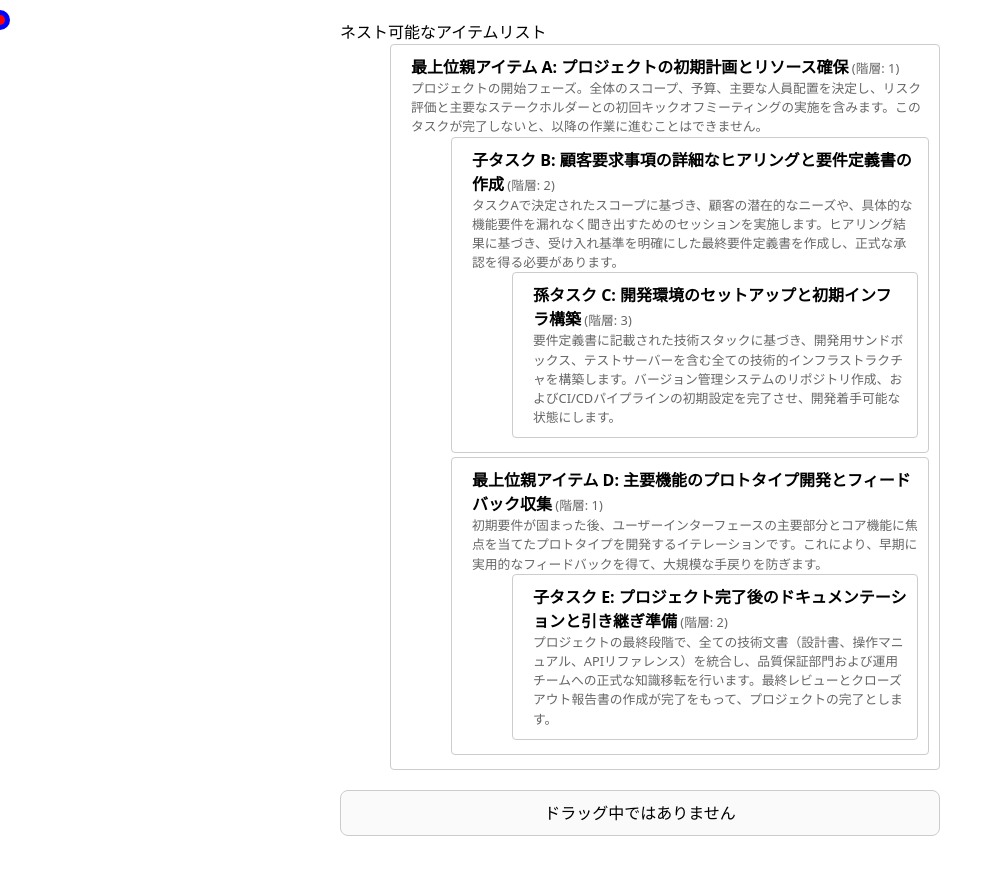
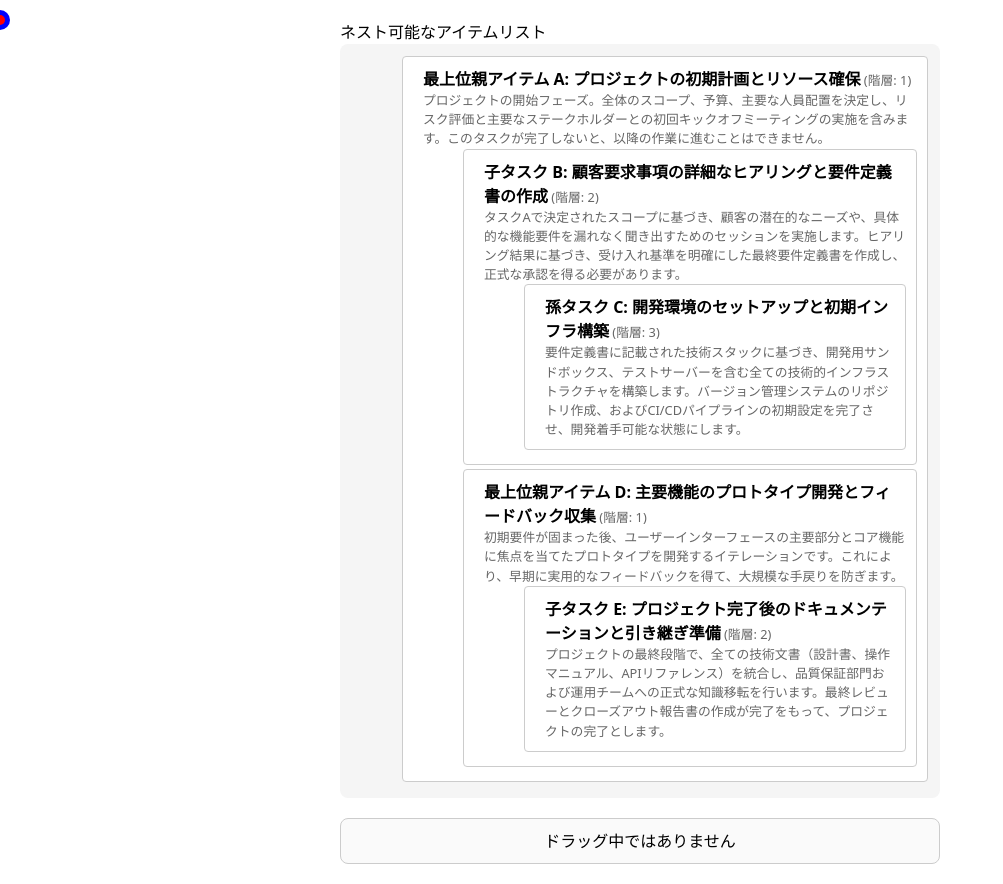
Before and after one commit to shoha-ryo/slideMemo, a Next.js app in the folder my-next-app/: page /task in a window 1280 px wide. Shown: the whole page, without its empty margins (0-1003 px from the left). Before the commit the page ends 856 px from the top, so only its background shows below. Built offline with nearby package versions, Linux system fonts and the light colour scheme.

Commit message:
feat: ボード＋ボードリストの作成

```diff
--- /dev/null
+++ b/my-next-app/src/app/task/components/Board.tsx
@@ -0,0 +1,28 @@
+'use client';
+
+import { useSortable } from "@dnd-kit/sortable";
+import { CSS } from "@dnd-kit/utilities";
+import Card from "./Card";
+
+export default function Board({ id, children }) {
+  const { attributes, listeners, setNodeRef, transform, transition } = useSortable({ id });
+
+  const style = {
+    transform: CSS.Transform.toString(transform),
+    transition,
+    padding: 12,
+    background: "#f5f5f5",
+    borderRadius: 8,
+    display: "inline-flex",
+    gap: 12,
+  };
+
+  return (
+    <div ref={setNodeRef} style={style} {...attributes} {...listeners}>
+      {children.map((c) => (
+        <Card key={c.id} {...c} />
+      ))}
+    </div>
+
+  );
+}
--- /dev/null
+++ b/my-next-app/src/app/task/components/BoardList.tsx
@@ -0,0 +1,21 @@
+'use client';
+
+import { SortableContext, verticalListSortingStrategy } from "@dnd-kit/sortable";
+import { DndContext } from "@dnd-kit/core";
+
+import Board from "./Board";
+
+function BoardList({ boards }) {
+  return (
+
+      <SortableContext items={boards}>
+        <div style={{ gap: 12 }}>
+          {boards.map((board) => (
+            <Board key={board.id} {...board} />
+          ))}
+        </div>
+      </SortableContext>
+  );
+}
+
+export default BoardList;
--- a/my-next-app/src/app/task/data.json
+++ b/my-next-app/src/app/task/data.json
@@ -1,18 +1,21 @@
 [
 	{
-    "id": "item-A",
+		"id": "board-1",
+		"children": [
+			{
+				"id": "card-A",
 				"level": 1,
 				"title": "最上位親アイテム A: プロジェクトの初期計画とリソース確保",
 				"details": "プロジェクトの開始フェーズ。全体のスコープ、予算、主要な人員配置を決定し、リスク評価と主要なステークホルダーとの初回キックオフミーティングの実施を含みます。このタスクが完了しないと、以降の作業に進むことはできません。",
 				"children": [
 					{
-        "id": "item-B",
+						"id": "card-B",
 						"level": 2,
 						"title": "子タスク B: 顧客要求事項の詳細なヒアリングと要件定義書の作成",
 						"details": "タスクAで決定されたスコープに基づき、顧客の潜在的なニーズや、具体的な機能要件を漏れなく聞き出すためのセッションを実施します。ヒアリング結果に基づき、受け入れ基準を明確にした最終要件定義書を作成し、正式な承認を得る必要があります。",
 						"children": [
 							{
-            "id": "item-C",
+								"id": "card-C",
 								"level": 3,
 								"title": "孫タスク C: 開発環境のセットアップと初期インフラ構築",
 								"details": "要件定義書に記載された技術スタックに基づき、開発用サンドボックス、テストサーバーを含む全ての技術的インフラストラクチャを構築します。バージョン管理システムのリポジトリ作成、およびCI/CDパイプラインの初期設定を完了させ、開発着手可能な状態にします。",
@@ -21,19 +24,22 @@
 						]
 					},
 					{
-			"id": "item-D",
+					"id": "card-D",
 					"level": 1,
 					"title": "最上位親アイテム D: 主要機能のプロトタイプ開発とフィードバック収集",
 					"details": "初期要件が固まった後、ユーザーインターフェースの主要部分とコア機能に焦点を当てたプロトタイプを開発するイテレーションです。これにより、早期に実用的なフィードバックを得て、大規模な手戻りを防ぎます。",
 					"children": [
 						{
-					"id": "item-E",
+							"id": "card-E",
 							"level": 2,
 							"title": "子タスク E: プロジェクト完了後のドキュメンテーションと引き継ぎ準備",
 							"details": "プロジェクトの最終段階で、全ての技術文書（設計書、操作マニュアル、APIリファレンス）を統合し、品質保証部門および運用チームへの正式な知識移転を行います。最終レビューとクローズアウト報告書の作成が完了をもって、プロジェクトの完了とします。",
-					"children": []}
+							"children": []
+						}
 					]
 					}
 				]
 			}
 		]
+	}
+]
--- a/my-next-app/src/app/task/page.tsx
+++ b/my-next-app/src/app/task/page.tsx
@@ -5,11 +5,12 @@ import React, { useState } from 'react';
 import { DndContext, DragOverlay, closestCenter, pointerWithin } from '@dnd-kit/core';
 import { getQuadrant } from './components/quadrantCollisionDetection';
 import  Card  from './components/Card';
+import BoardList from './components/BoardList';
 import ItemData from './data.json';
 import { moveCard } from './components/moveCards';
 import Dot from './components/Dot';
 import { usePointer } from './components/usePointer';
-
+import { arrayMove } from "@dnd-kit/sortable";
 
 
 
@@ -87,6 +88,8 @@ export default function App() {
       quadrant: quadrant,
     });
 
+		console.log(event)
+
 		if (over?.data?.current) {
 			over.data.current.quadrant = quadrant;
 		}
@@ -104,6 +107,13 @@ export default function App() {
       droppableId: null,
       quadrant: null,
     });
+
+		if (!over || active.id === over.id) return;
+		setItems((prev) => {
+			const oldIndex = prev.findIndex((b) => b.id === active.id);
+			const newIndex = prev.findIndex((b) => b.id === over.id);
+			return arrayMove(prev, oldIndex, newIndex);
+		});
 	};
 
 
@@ -137,13 +147,9 @@ export default function App() {
 				{/* Draggable および Droppable コンポーネント */}
 				<div style={{ width: '600px', margin: '20px auto' }}>
 					<h2>ネスト可能なアイテムリスト</h2>
-					{items.map((item) => (
-						<Card
-							key={item.id}
-							startOffset={startOffset}
-							{...item}
+						<BoardList
+							boards={items}
 						/>
-					))}
 
 					{/* Overlay */}
 					<DragOverlay>
```
Also changed, not shown: my-next-app/src/app/task/components/Card.tsx (+1 -13 lines). Lines whose indentation alone changed are shown as unchanged.
